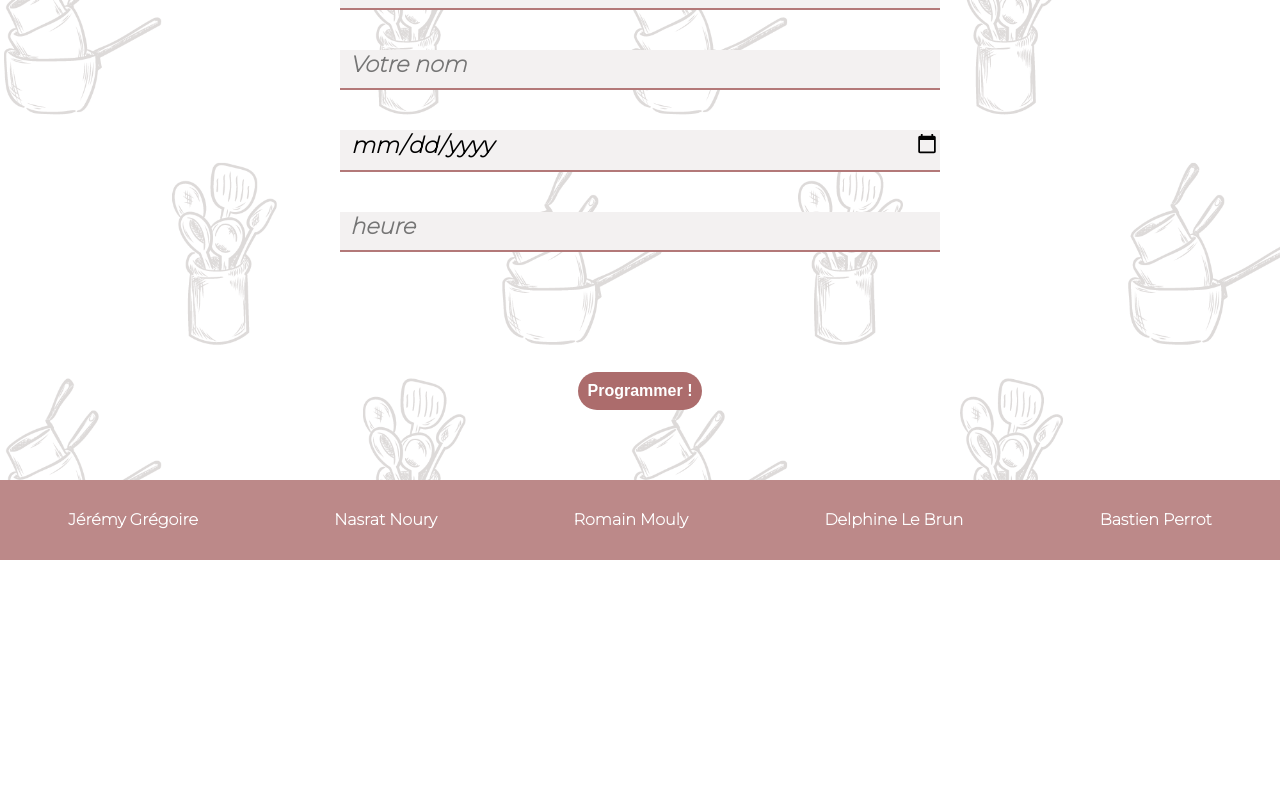
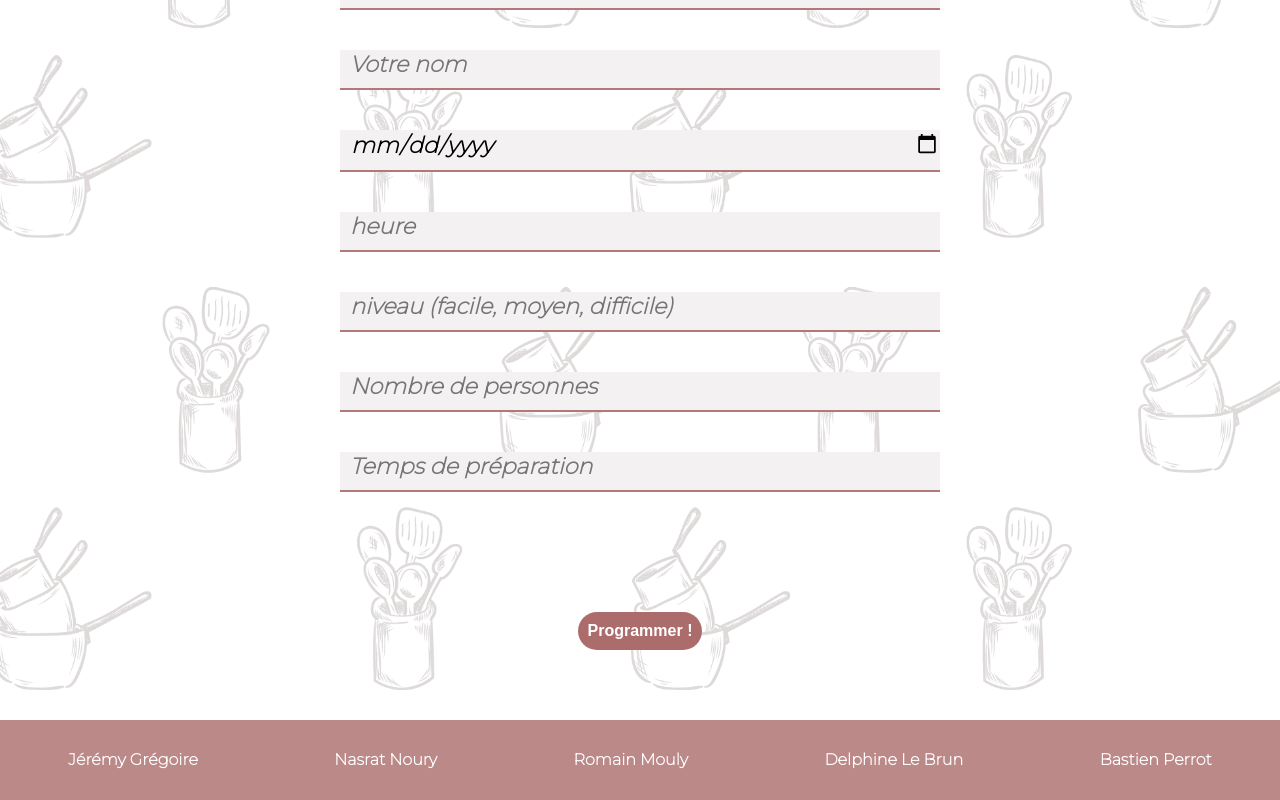
Before and after one commit to DelphLB/hackaton3-front, a React (Create React App) app: page /nouveauLive in a window 1280 px wide. Shown: the part 626-1426 px from the top of the page. Before the commit the page ends 1186 px from the top, so only its background shows below. Built offline with nearby package versions, Linux system fonts and the light colour scheme.

Commit message:
new input in form post live

```diff
--- a/src/components/homepage/PostLive.jsx
+++ b/src/components/homepage/PostLive.jsx
@@ -105,6 +105,34 @@ function PostLive() {
           placeholder='heure'
           onChange={(e) => handleChange(e)}
         />
+
+        <input
+          type='text'
+          id='level'
+          name='level'
+          className='inputname'
+          placeholder='niveau (facile, moyen, difficile)'
+          onChange={(e) => handleChange(e)}
+        />
+
+        <input
+          type='text'
+          id='people'
+          name='people'
+          className='inputname'
+          placeholder='Nombre de personnes'
+          onChange={(e) => handleChange(e)}
+        />
+
+        <input
+          type='text'
+          id='preparationtime'
+          name='preparationtime'
+          className='inputname'
+          placeholder='Temps de préparation'
+          onChange={(e) => handleChange(e)}
+        />
+
       </div>
       <button
         className='boutonPost'
--- a/src/components/recettes/Recettes.jsx
+++ b/src/components/recettes/Recettes.jsx
@@ -72,7 +72,7 @@ const Recettes = () => {
 
                <div>
                   <div className="time-level">
-                    <p> <BiTime /> {recette.prepationtime} min </p>
+                    <p> <BiTime /> {recette.preparationtime} min </p>
                     <p> <GiCook /> {recette.level} </p>
                   </div>
                   <div className="ingredients">
--- a/src/style/Recettes.css
+++ b/src/style/Recettes.css
@@ -125,7 +125,7 @@
 /* TOGLE */
 
 .time-level{
-    width: 74%;
+    width: 78%;
     display: flex;
     flex-direction: row;
     justify-content: space-between ;
```
